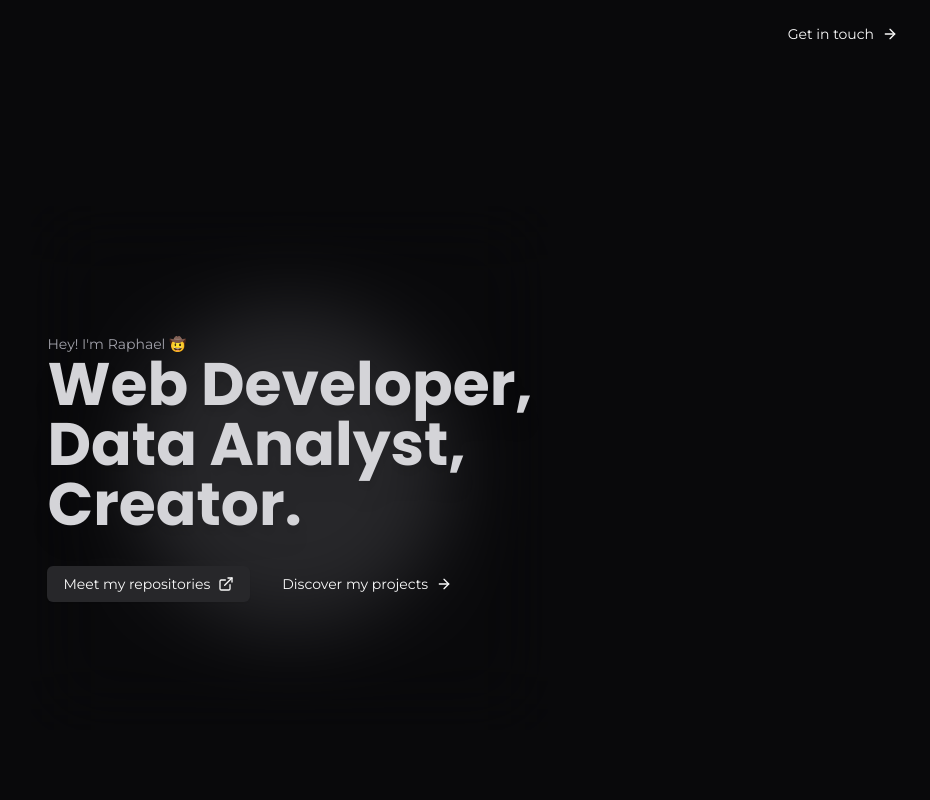
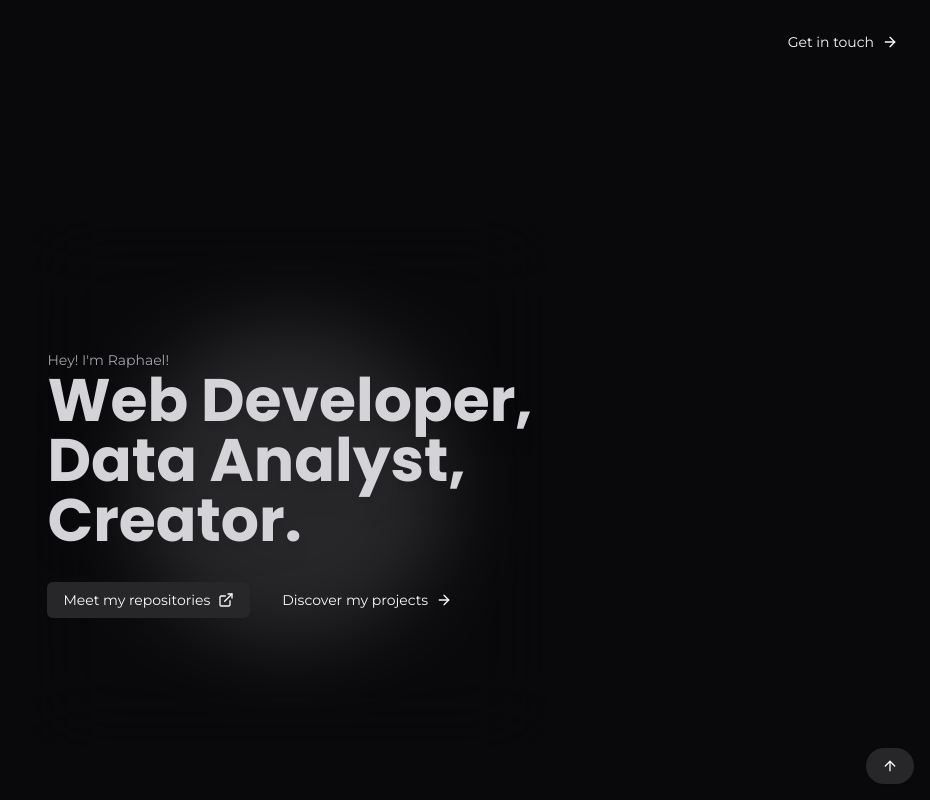
Before and after one commit to raphaeleliass/Meu-Portfolio, a Next.js app: page / in a window 1280 px wide. Shown: the top 800 px of the page, without its empty margins (350-1280 px from the left). Built offline with nearby package versions, Linux system fonts and the light colour scheme.

Commit message:
feat: add scroll to top button

```diff
--- a/src/app/(private)/admin/page.tsx
+++ b/src/app/(private)/admin/page.tsx
@@ -1,5 +1,5 @@
 import React from "react";
 
-export default function Page() {
+export default function Admin() {
   return <div>admin</div>;
 }
--- a/src/app/page.tsx
+++ b/src/app/page.tsx
@@ -1,5 +1,7 @@
+import AboutMe from "@/components/about-me";
 import Hero from "@/components/hero";
 import Navbar from "@/components/navbar";
+import ScrollToTopBtn from "@/components/scroll-to-top-btn";
 import React from "react";
 
 export default function Home() {
@@ -7,6 +9,9 @@ export default function Home() {
     <main className="flex flex-col items-center">
       <Navbar />
       <Hero />
+      <AboutMe />
+
+      <ScrollToTopBtn />
     </main>
   );
 }
--- /dev/null
+++ b/src/components/about-me.tsx
@@ -0,0 +1,9 @@
+import React from "react";
+
+export default function AboutMe() {
+  return (
+    <section className="flex min-h-dvh flex-col items-center justify-center">
+      AboutMe
+    </section>
+  );
+}
--- a/src/components/hero.tsx
+++ b/src/components/hero.tsx
@@ -26,9 +26,7 @@ export default function Hero() {
   return (
     <section className="container relative z-40 flex items-center justify-center">
       <span className="absolute z-50 px-4 py-32 backdrop-blur-2xl">
-        <p className="text-sm text-muted-foreground">
-          Hey! I&apos;m Raphael 🤠
-        </p>
+        <p className="text-sm text-muted-foreground">Hey! I&apos;m Raphael!</p>
         <h2 className="font-Poppins text-7xl font-bold text-zinc-300 drop-shadow-xl md:text-6xl">
           Web Developer, <br />
           Data Analyst, <br />
--- a/src/components/navbar.tsx
+++ b/src/components/navbar.tsx
@@ -15,7 +15,7 @@ import { ArrowRight } from "lucide-react";
 
 export default function Navbar() {
   return (
-    <header className="container fixed left-0 right-0 top-0 z-50 flex w-full items-end justify-end bg-background py-4 pr-4 md:static">
+    <header className="container fixed left-0 right-0 top-0 z-50 flex w-full items-end justify-end bg-background py-6 pr-4 md:static">
       <nav role="navigation">
         <Dialog>
           <DialogTrigger asChild>
--- /dev/null
+++ b/src/components/scroll-to-top-btn.tsx
@@ -0,0 +1,20 @@
+"use client";
+import React from "react";
+import { Button } from "./ui/button";
+import { ArrowUp } from "lucide-react";
+
+export default function ScrollToTopBtn() {
+  function scrollToTop() {
+    window.scrollTo({ top: 0, behavior: "smooth" });
+  }
+
+  return (
+    <Button
+      className="fixed bottom-4 right-4 rounded-full"
+      variant={"secondary"}
+      onClick={scrollToTop}
+    >
+      <ArrowUp />
+    </Button>
+  );
+}
```
